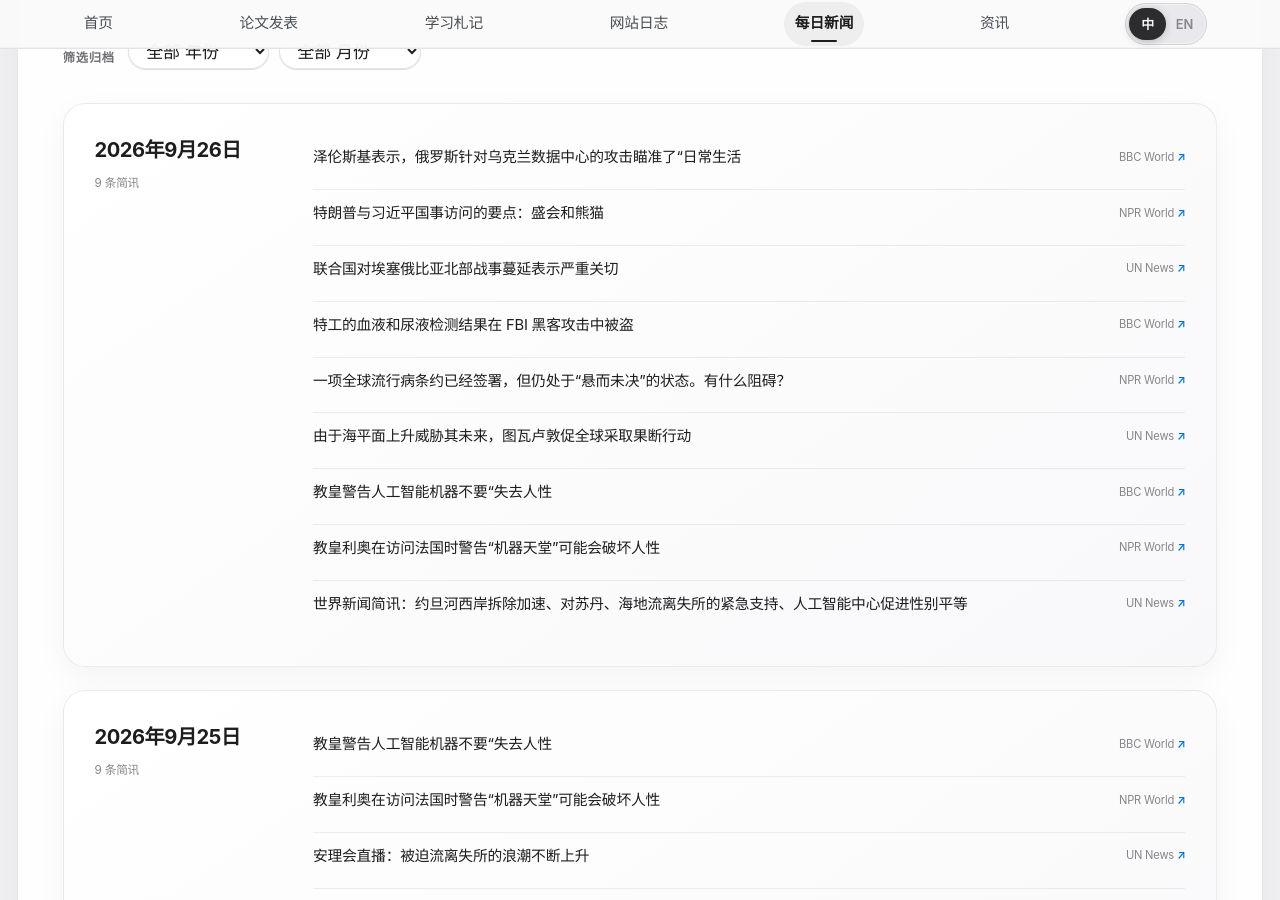
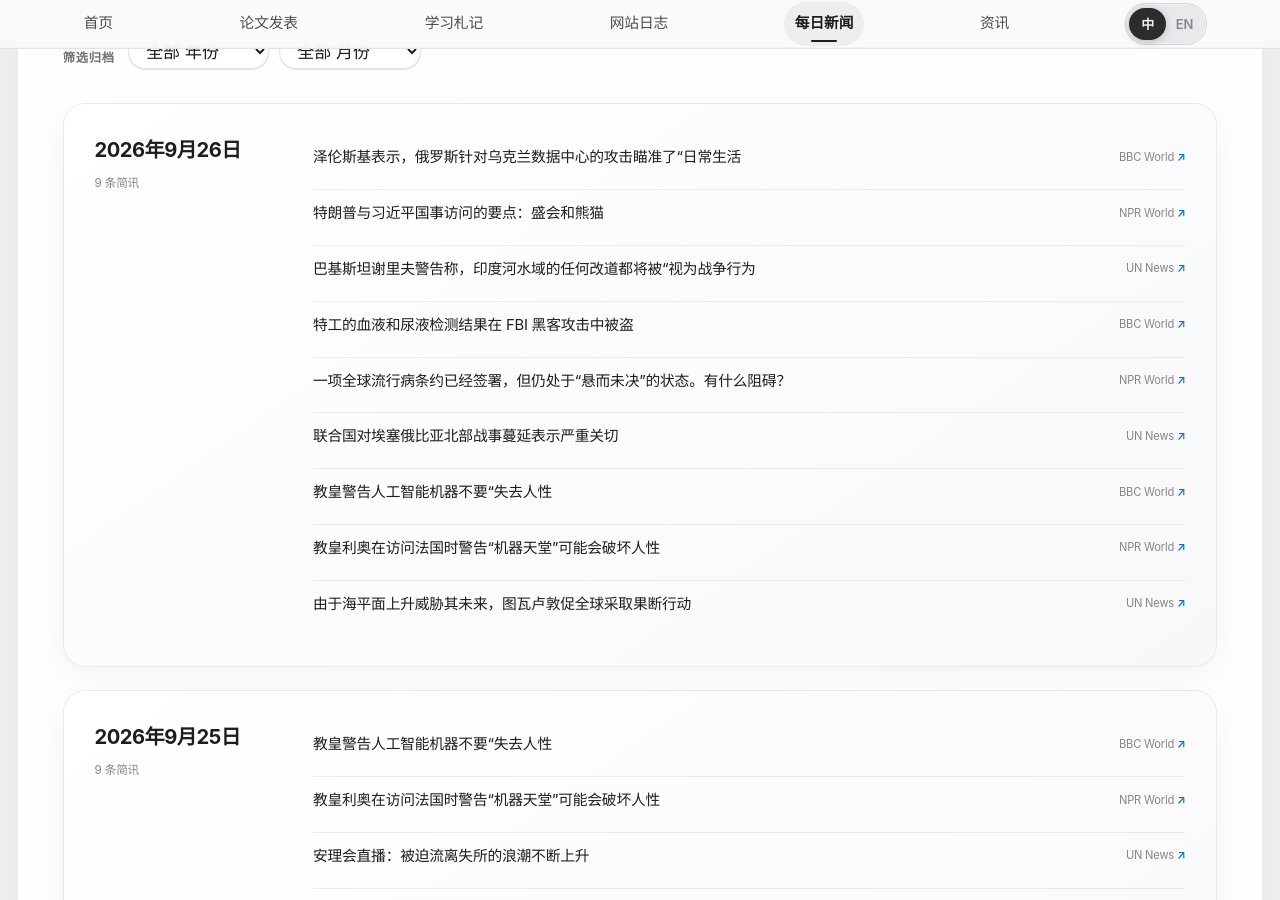
Before and after one commit to HaoxiangLuo/HaoxiangLuo.github.io, a Jekyll site: the page built from _pages/daily-news-zh.html, in a window 1280 px wide and 900 px high, scrolled down 297 px. Built offline with Jekyll 4.4.1, drawn with Linux system fonts in a browser that asks for light colours; a style sheet for code colours, icons or effects is not loaded.

Commit message:
Update daily news 2026-09-26

```diff
--- a/_data/daily_news.json
+++ b/_data/daily_news.json
@@ -1,5 +1,5 @@
 {
-  "updated_at": "2026-09-26T05:24:34+08:00",
+  "updated_at": "2026-09-26T06:24:19+08:00",
   "days": [
     {
       "date": "2026-09-26",
@@ -17,10 +17,10 @@
           "title_zh": "特朗普与习近平国事访问的要点：盛会和熊猫"
         },
         {
-          "title": "UN voices grave concern as fighting spreads across northern Ethiopia",
+          "title": "Pakistan’s Sharif warns any diversion of Indus waters will be ‘treated as an act of war’",
           "source": "UN News",
-          "url": "https://news.un.org/feed/view/en/story/2026/09/1168450",
-          "title_zh": "联合国对埃塞俄比亚北部战事蔓延表示严重关切"
+          "url": "https://news.un.org/feed/view/en/story/2026/09/1168452",
+          "title_zh": "巴基斯坦谢里夫警告称，印度河水域的任何改道都将被“视为战争行为"
         },
         {
           "title": "Special agents' blood and urine test results stolen in FBI hack",
@@ -35,10 +35,10 @@
           "title_zh": "一项全球流行病条约已经签署，但仍处于“悬而未决”的状态。有什么阻碍？"
         },
         {
-          "title": "Tuvalu urges decisive global action as rising seas threaten its future",
+          "title": "UN voices grave concern as fighting spreads across northern Ethiopia",
           "source": "UN News",
-          "url": "https://news.un.org/feed/view/en/story/2026/09/1168449",
-          "title_zh": "由于海平面上升威胁其未来，图瓦卢敦促全球采取果断行动"
+          "url": "https://news.un.org/feed/view/en/story/2026/09/1168450",
+          "title_zh": "联合国对埃塞俄比亚北部战事蔓延表示严重关切"
         },
         {
           "title": "Pope warns against 'losing humanity' to AI machines",
@@ -53,10 +53,10 @@
           "title_zh": "教皇利奥在访问法国时警告“机器天堂”可能会破坏人性"
         },
         {
-          "title": "World News in Brief: West Bank demolitions accelerate, urgent support for Sudan, Haiti diplacement, AI hub to boost gender equality",
+          "title": "Tuvalu urges decisive global action as rising seas threaten its future",
           "source": "UN News",
-          "url": "https://news.un.org/feed/view/en/story/2026/09/1168447",
-          "title_zh": "世界新闻简讯：约旦河西岸拆除加速、对苏丹、海地流离失所的紧急支持、人工智能中心促进性别平等"
+          "url": "https://news.un.org/feed/view/en/story/2026/09/1168449",
+          "title_zh": "由于海平面上升威胁其未来，图瓦卢敦促全球采取果断行动"
         }
       ]
     },
```
